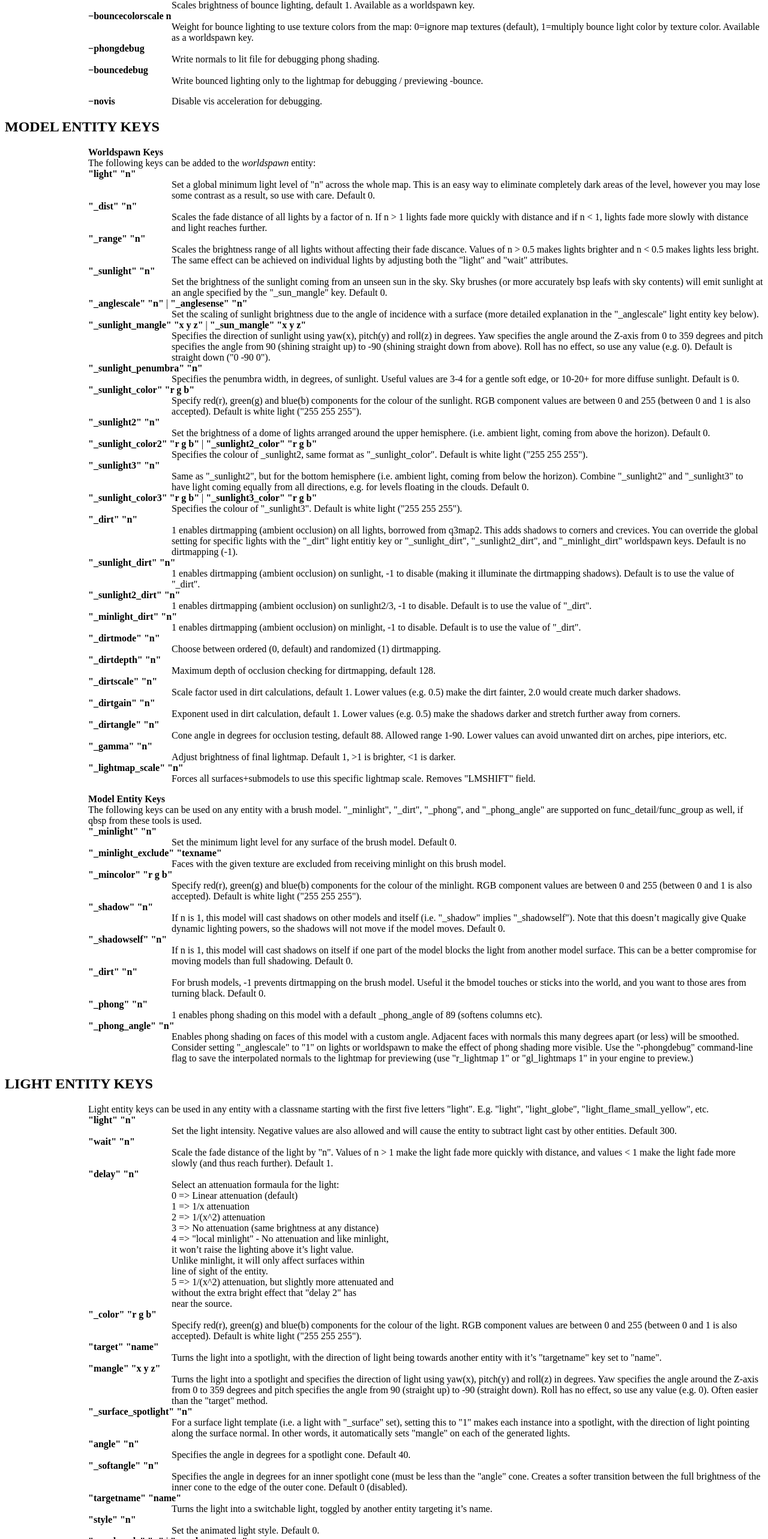
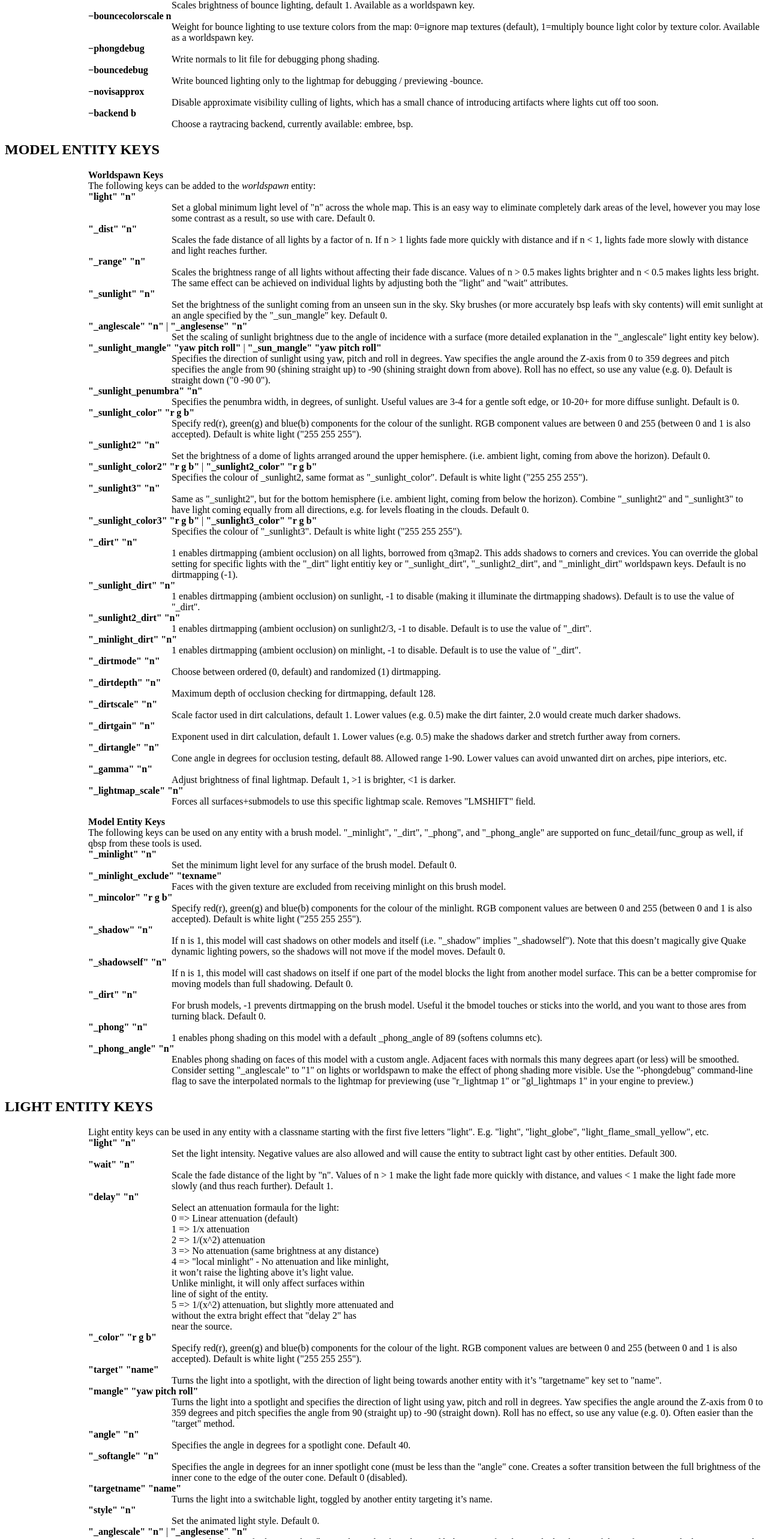
Before and after one commit to ericwa/ericw-tools, a plain HTML site: page doc/light.html in a window 1280 px wide. Shown: the part 1715-4280 px from the top of the page at 60% size. Drawn offline with Linux system fonts and the light colour scheme.

Commit message:
web: update for v0.15.7

```diff
--- a/doc/light.html
+++ b/doc/light.html
@@ -1,5 +1,5 @@
 <!-- Creator     : groff version 1.19.2 -->
-<!-- CreationDate: Sat Jun 11 00:33:49 2016 -->
+<!-- CreationDate: Fri Sep  9 14:05:59 2016 -->
 <!DOCTYPE html PUBLIC "-//W3C//DTD HTML 4.01 Transitional//EN"
 "http://www.w3.org/TR/html4/loose.dtd">
 <html>
@@ -320,24 +320,16 @@ debugging phong shading.</p>
 <p style="margin-left:22%;">Write bounced lighting only to
 the lightmap for debugging / previewing -bounce.</p>
 
-<table width="100%" border=0 rules="none" frame="void"
-       cellspacing="0" cellpadding="0">
-<tr valign="top" align="left">
-<td width="11%"></td>
-<td width="9%">
+<p style="margin-left:11%;"><b>&minus;novisapprox</b></p>
 
+<p style="margin-left:22%;">Disable approximate visibility
+culling of lights, which has a small chance of introducing
+artifacts where lights cut off too soon.</p>
 
+<p style="margin-left:11%;"><b>&minus;backend b</b></p>
 
-<p style="margin-top: 1em" valign="top"><b>&minus;novis</b></p> </td>
-<td width="2%"></td>
-<td width="60%">
-
-
-<p style="margin-top: 1em" valign="top">Disable vis
-acceleration for debugging.</p></td>
-<td width="18%">
-</td>
-</table>
+<p style="margin-left:22%;">Choose a raytracing backend,
+currently available: embree, bsp.</p>
 
 <a name="MODEL ENTITY KEYS"></a>
 <h2>MODEL ENTITY KEYS</h2>
@@ -393,16 +385,16 @@ light entity key below).</p>
 
 
 <p style="margin-left:11%;"><b>&quot;_sunlight_mangle&quot;
-&quot;x y z&quot;</b> | <b>&quot;_sun_mangle&quot; &quot;x y
-z&quot;</b></p>
+&quot;yaw pitch roll&quot;</b> | <b>&quot;_sun_mangle&quot;
+&quot;yaw pitch roll&quot;</b></p>
 
 <p style="margin-left:22%;">Specifies the direction of
-sunlight using yaw(x), pitch(y) and roll(z) in degrees. Yaw
-specifies the angle around the Z-axis from 0 to 359 degrees
-and pitch specifies the angle from 90 (shining straight up)
-to -90 (shining straight down from above). Roll has no
-effect, so use any value (e.g. 0). Default is straight down
-(&quot;0 -90 0&quot;).</p>
+sunlight using yaw, pitch and roll in degrees. Yaw specifies
+the angle around the Z-axis from 0 to 359 degrees and pitch
+specifies the angle from 90 (shining straight up) to -90
+(shining straight down from above). Roll has no effect, so
+use any value (e.g. 0). Default is straight down (&quot;0
+-90 0&quot;).</p>
 
 
 <p style="margin-left:11%;"><b>&quot;_sunlight_penumbra&quot;
@@ -675,27 +667,16 @@ spotlight, with the direction of light being towards another
 entity with it&rsquo;s &quot;targetname&quot; key set to
 &quot;name&quot;.</p>
 
-<p style="margin-left:11%;"><b>&quot;mangle&quot; &quot;x y
-z&quot;</b></p>
+<p style="margin-left:11%;"><b>&quot;mangle&quot; &quot;yaw
+pitch roll&quot;</b></p>
 
 <p style="margin-left:22%;">Turns the light into a
-spotlight and specifies the direction of light using yaw(x),
-pitch(y) and roll(z) in degrees. Yaw specifies the angle
-around the Z-axis from 0 to 359 degrees and pitch specifies
-the angle from 90 (straight up) to -90 (straight down). Roll
-has no effect, so use any value (e.g. 0). Often easier than
-the &quot;target&quot; method.</p>
-
-
-<p style="margin-left:11%;"><b>&quot;_surface_spotlight&quot;
-&quot;n&quot;</b></p>
-
-<p style="margin-left:22%;">For a surface light template
-(i.e. a light with &quot;_surface&quot; set), setting this
-to &quot;1&quot; makes each instance into a spotlight, with
-the direction of light pointing along the surface normal. In
-other words, it automatically sets &quot;mangle&quot; on
-each of the generated lights.</p>
+spotlight and specifies the direction of light using yaw,
+pitch and roll in degrees. Yaw specifies the angle around
+the Z-axis from 0 to 359 degrees and pitch specifies the
+angle from 90 (straight up) to -90 (straight down). Roll has
+no effect, so use any value (e.g. 0). Often easier than the
+&quot;target&quot; method.</p>
 
 <p style="margin-left:11%;"><b>&quot;angle&quot;
 &quot;n&quot;</b></p>
@@ -793,6 +774,17 @@ placed above surfaces for &quot;_surface&quot;. Default
 2.</p>
 
 
+<p style="margin-left:11%;"><b>&quot;_surface_spotlight&quot;
+&quot;n&quot;</b></p>
+
+<p style="margin-left:22%;">For a surface light template
+(i.e. a light with &quot;_surface&quot; set), setting this
+to &quot;1&quot; makes each instance into a spotlight, with
+the direction of light pointing along the surface normal. In
+other words, it automatically sets &quot;mangle&quot; on
+each of the generated lights.</p>
+
+
 <p style="margin-left:11%;"><b>&quot;_project_texture&quot;
 &quot;texture&quot;</b></p>
 
@@ -810,7 +802,7 @@ angles for a texture projection (overriding mangle).</p>
 &quot;n&quot;</b></p>
 
 <p style="margin-left:22%;">Specifies the fov angle for a
-texture projection.</p>
+texture projection. Default 90.</p>
 
 <a name="AUTHOR"></a>
 <h2>AUTHOR</h2>
```
Also changed, not shown: doc/bspinfo.html (+1 -1 lines), doc/bsputil.html (+1 -1 lines), doc/qbsp.html (+1 -1 lines), doc/vis.html (+1 -1 lines), index.html (+8 -5 lines).
